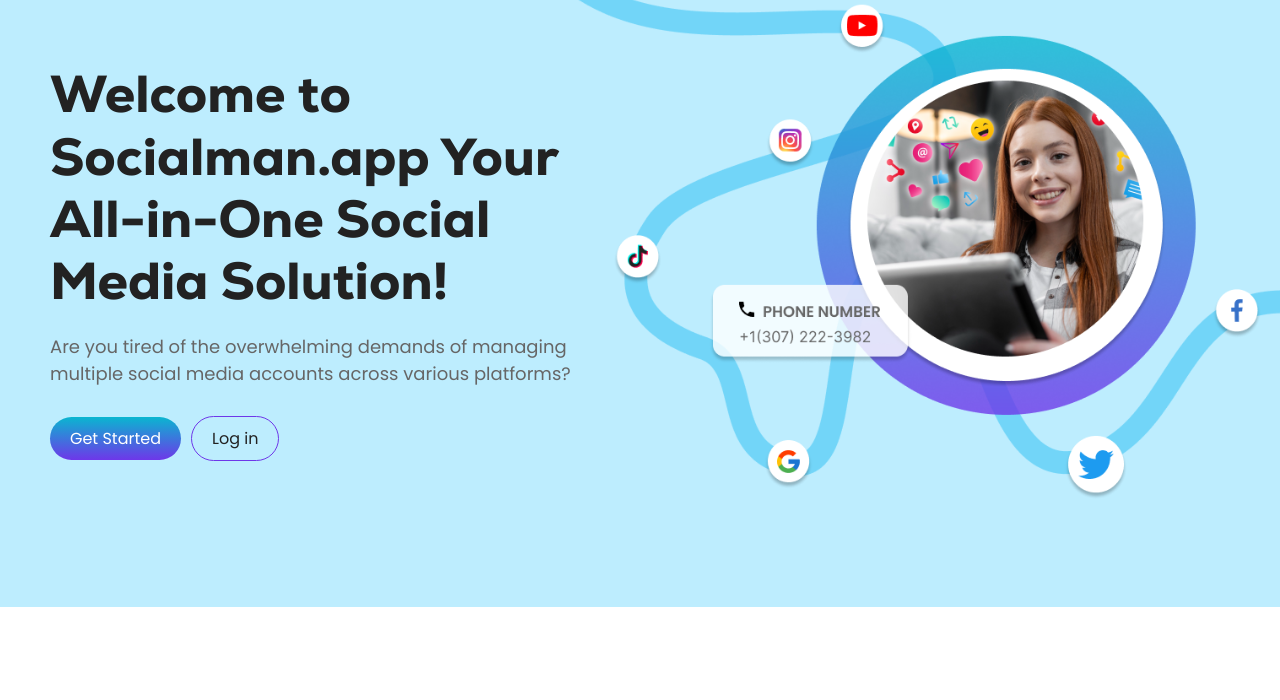
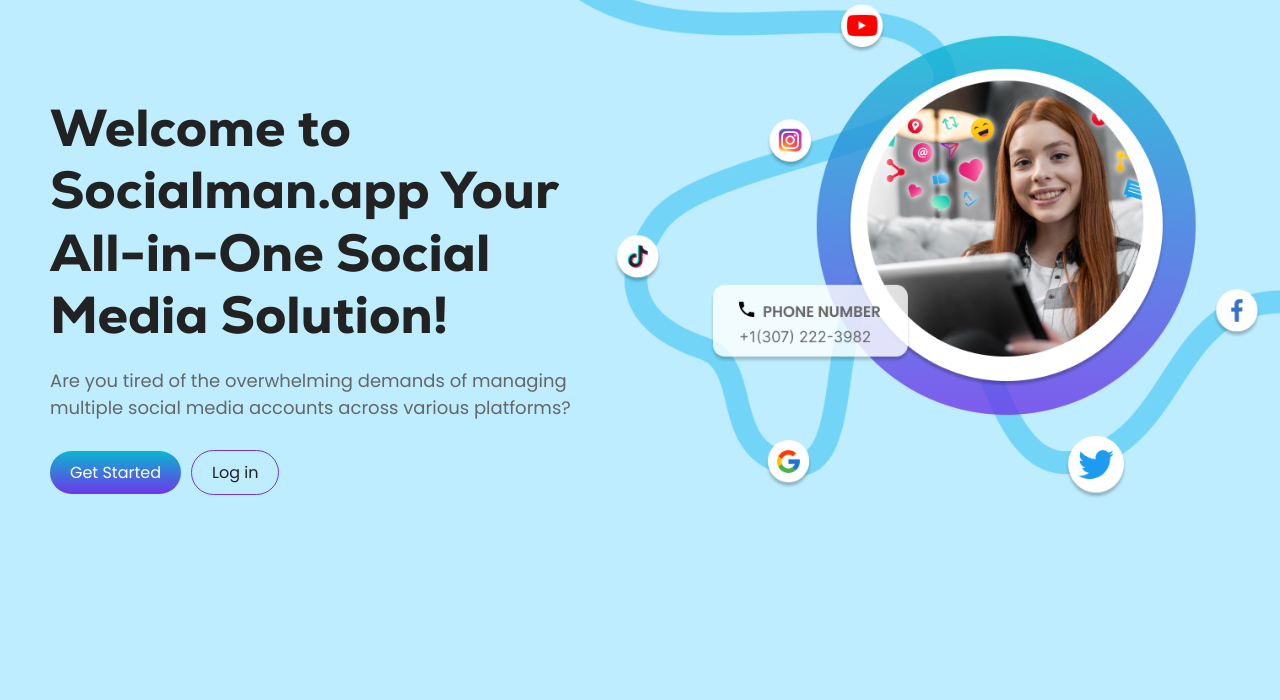
Before and after one commit to owlstechbd/socialman.app, a plain HTML site: page index.html in a window 1280 px wide. Shown: the part 100-800 px from the top of the page. Drawn offline with nearby package versions, Linux system fonts and the light colour scheme; a script that the page names is missing.

Commit message:
css changes

```diff
--- a/css/style.css
+++ b/css/style.css
@@ -131,10 +131,10 @@ p{
 }
 .hero-content{
 	padding: 100px 0;
-	height: 70vh;
 	align-items: center;
 	display: flex;
 	width: 100%;
+	padding-bottom: 200px;
 
 }
 .hero-text{
```
